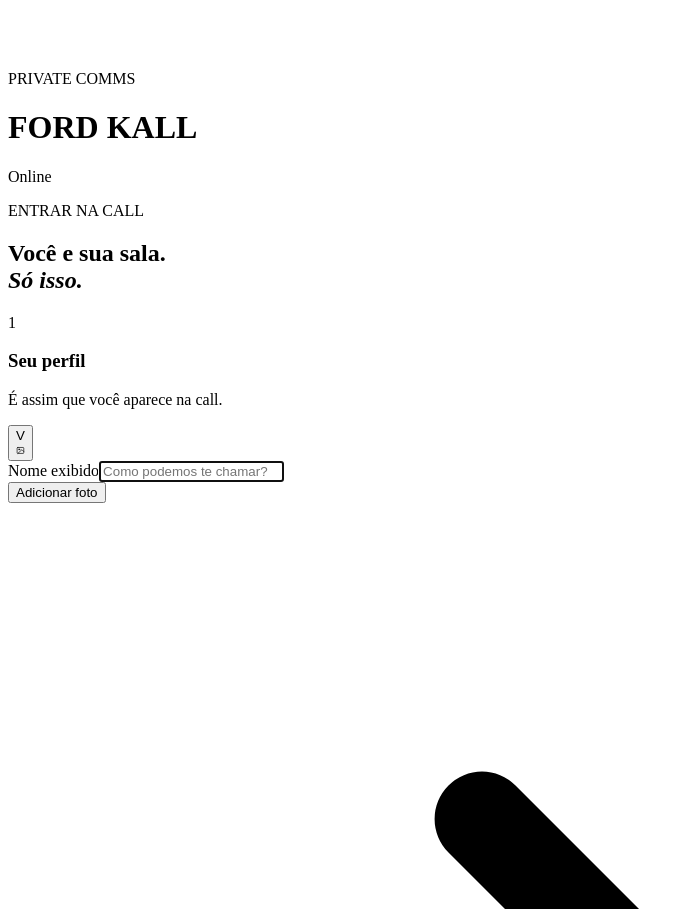
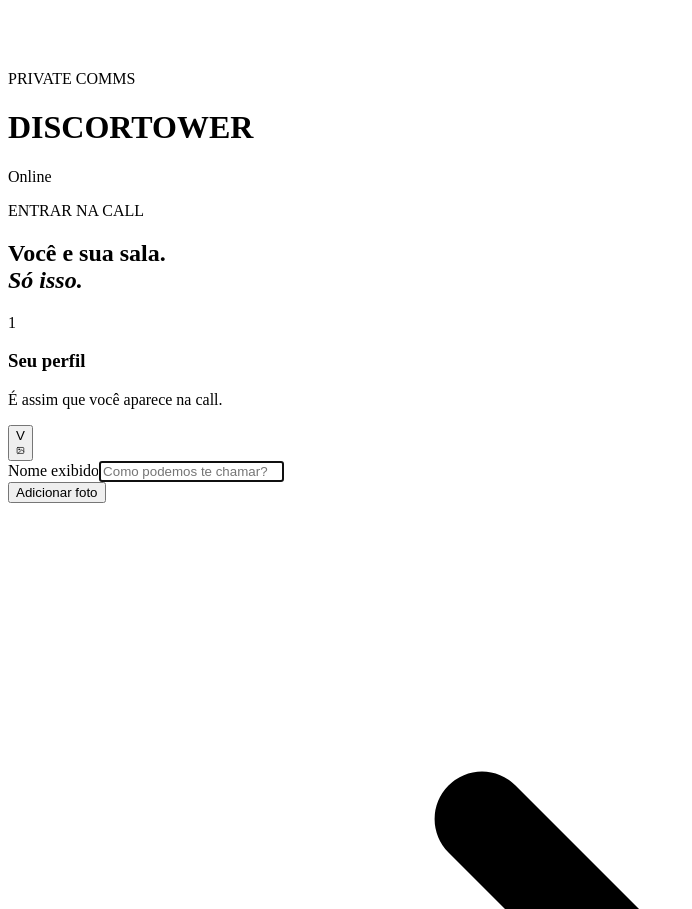
Before and after one commit to luisguns/discortower, a React (Vite) app: page / in a window 1280 px wide. Shown: the part 1222-2131 px from the top of the page, without its empty margins (0-692 px from the left). Built offline with nearby package versions, Linux system fonts and the light colour scheme; the HTML template or start-up script is replaced by a standard one.

Commit message:
feat: rename app to DiscorTower

```diff
--- a/electron/game-overlay.html
+++ b/electron/game-overlay.html
@@ -3,7 +3,7 @@
   <head>
     <meta charset="UTF-8" />
     <meta name="viewport" content="width=device-width, initial-scale=1.0" />
-    <title>Ford Kall Overlay</title>
+    <title>DiscorTower Overlay</title>
     <link rel="stylesheet" href="game-overlay.css" />
   </head>
   <body>
--- a/electron/screen-picker.html
+++ b/electron/screen-picker.html
@@ -7,7 +7,7 @@
       content="default-src 'self'; img-src 'self' data:; script-src 'self'; style-src 'self'; object-src 'none'; base-uri 'none'"
     />
     <meta name="viewport" content="width=device-width, initial-scale=1.0" />
-    <title>Escolher o que compartilhar · Ford Kall</title>
+    <title>Escolher o que compartilhar · DiscorTower</title>
     <link rel="stylesheet" href="screen-picker.css" />
   </head>
   <body>
@@ -36,7 +36,7 @@
         <input id="with-audio" type="checkbox" checked />
         <span>
           <strong>Compartilhar áudio do sistema</strong>
-          <small id="audio-description">Inclui o som do jogo. O Ford Kall tenta remover o próprio áudio da call.</small>
+          <small id="audio-description">Inclui o som do jogo. O DiscorTower tenta remover o próprio áudio da call.</small>
         </span>
       </label>
       <button class="cancel-button" id="cancel" type="button">Cancelar</button>
--- a/index.html
+++ b/index.html
@@ -7,9 +7,9 @@
     <link rel="icon" type="image/svg+xml" href="/favicon.svg" />
     <meta
       name="description"
-      content="Ford Kall — chamadas de voz e compartilhamento de tela entre amigos."
+      content="DiscorTower — chamadas de voz e compartilhamento de tela entre amigos."
     />
-    <title>Ford Kall</title>
+    <title>DiscorTower</title>
   </head>
   <body>
     <div id="root"></div>
--- a/src/components/Call/CallScreen.tsx
+++ b/src/components/Call/CallScreen.tsx
@@ -184,7 +184,7 @@
 
     navigator.mediaSession.metadata = new MediaMetadata({
       title: `Sala ${roomCode}`,
-      artist: 'Ford Kall',
+      artist: 'DiscorTower',
       album: 'Call em andamento',
     })
     try {
@@ -356,7 +356,7 @@
       <header className="call-header">
         <div className="brand brand--compact">
           <BrandMark />
-          <h1>FORD KALL</h1>
+          <h1>DISCORTOWER</h1>
         </div>
 
         <div className="room-plate">
--- a/src/components/Lobby/Lobby.tsx
+++ b/src/components/Lobby/Lobby.tsx
@@ -104,7 +104,7 @@
           <BrandMark />
           <div>
             <p className="brand__eyebrow">PRIVATE COMMS</p>
-            <h1 id="lobby-title">FORD KALL</h1>
+            <h1 id="lobby-title">DISCORTOWER</h1>
           </div>
         </div>
         <div className="lobby-topbar__status">
--- a/src/components/ScreenShare/ScreenShareStage.tsx
+++ b/src/components/ScreenShare/ScreenShareStage.tsx
@@ -350,7 +350,7 @@
     popupVideo.muted = true
     popupVideo.playsInline = true
 
-    popup.document.title = `${selectedLive.participantName} · Ford Kall`
+    popup.document.title = `${selectedLive.participantName} · DiscorTower`
     popup.document.head.replaceChildren(style)
     popup.document.body.replaceChildren(bar, popupVideo)
 
--- a/src/components/Settings/SettingsModal.tsx
+++ b/src/components/Settings/SettingsModal.tsx
@@ -163,8 +163,8 @@
             ))}
             <small>
               {window.fordKallDesktop
-                ? `Ford Kall ${updater.state.currentVersion || ''}`
-                : 'Ford Kall Web'}
+                ? `DiscorTower ${updater.state.currentVersion || ''}`
+                : 'DiscorTower Web'}
             </small>
           </nav>
 
@@ -410,7 +410,7 @@
                         <strong>
                           {updater.state.status === 'ready'
                             ? `Versão ${updater.state.availableVersion} pronta`
-                            : `Ford Kall ${updater.state.currentVersion}`}
+                            : `DiscorTower ${updater.state.currentVersion}`}
                         </strong>
                         <p>{updater.state.message}</p>
                         {updater.state.status === 'downloading' && (
--- a/src/hooks/useScreenShare.ts
+++ b/src/hooks/useScreenShare.ts
@@ -145,7 +145,7 @@
       setIsStarting(false)
       setError(
         isDesktopApp
-          ? 'O seletor do Ford Kall não concluiu a captura. Feche a janela de seleção e tente novamente.'
+          ? 'O seletor do DiscorTower não concluiu a captura. Feche a janela de seleção e tente novamente.'
           : 'O Chrome não concluiu o seletor de tela. Feche a janela de seleção ou pressione Esc; o botão já foi liberado.',
       )
 
--- a/src/services/callSounds.ts
+++ b/src/services/callSounds.ts
@@ -169,7 +169,7 @@
 
   switch (sound) {
     case 'join':
-      // Compact dual-tone car horn: obvious enough to land the Ford Kall joke,
+      // Compact dual-tone car horn that remains distinct over a voice call,
       // short and filtered enough not to punish everyone already in the room.
       hornVoice(context, 370, now, 0.34, 0.034)
       hornVoice(context, 466.16, now, 0.34, 0.029)
```
Also changed, not shown: electron/main.cjs (+11 -11 lines), package.json (+11 -11 lines), 2 other files (tests, documents, lock files or other folders).
